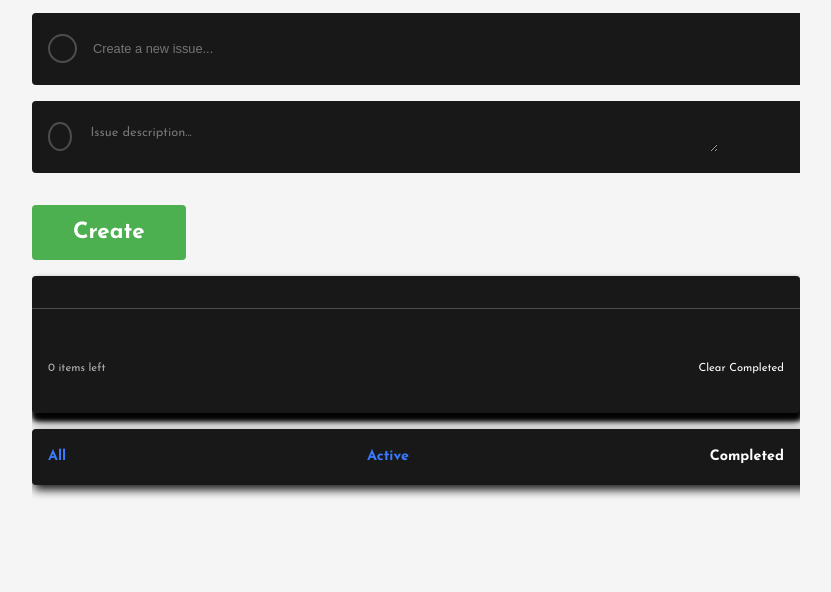
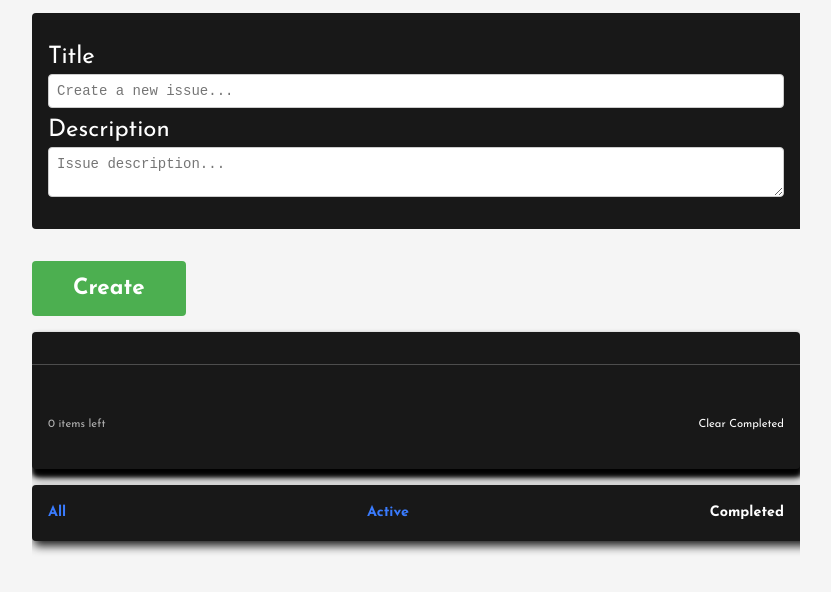
Before and after one commit to agraharidheeraj/Dom-Issues-Project, a plain HTML site: page client/index.html in a window 1280 px wide. Shown: the part 112-704 px from the top of the page, without its empty margins (224-1055 px from the left). Drawn offline with nearby package versions, Linux system fonts and the light colour scheme; no server answers.

Commit message:
css changes

```diff
--- a/client/index.html
+++ b/client/index.html
@@ -26,20 +26,24 @@
           <h1>GitHub Issues</h1>
         </header>
         <form id="createIssueForm">
-          <span class="round"></span>
+          <div class="input">
+            <label for="todo-input">Title</label>
             <input
               type="text"
               id="todo-input"
               placeholder="Create a new issue..."
             />
-        </form>
-        <form>
-          <span class="round"></span>
+          </div>
+
+          <div class="textarea">
+            <label for="issue-body">Description</label>
             <textarea
             id="issue-body"
             placeholder="Issue description..."
           ></textarea>
+          </div>
         </form>
+
         <button type="button" class="create-issue" onclick="handleCreateIssue()">Create</button>
 
 
--- a/client/style.css
+++ b/client/style.css
@@ -57,96 +57,38 @@ button {
 
 
 /* Form styling */
-form {
+
+#createIssueForm {
+  height: 100%;
   display: flex;
-  justify-content: space-between;
-  align-items: center;
-  flex-direction: row;
-  color: #b3b3b3;
-  height: 2.9rem;
-  padding: 0.5rem 0rem 0.5rem 1rem;
-}
-
-form span {
-  width: 25px;
-  height: 25px;
-  border: 2px solid #4d4d4d;
-  border-radius: 50%;
-  margin-right: 0.5rem;
-}
-
-form #todo-input {
-  flex: 1;
-  height: 2.9rem;
-  border: none;
-  background-color: #181818;
-  color: #e6e6e6;
-  font-size: 1rem;
-  padding: 0 0.5rem;
-  margin-right: 2rem;
-  outline: none;
-}
-
-form #todo-input:placeholder-shown {
-  font-size: 0.8rem;
-}
-
-form #todo-input:focus-visible {
-  outline: 1px solid #777a92;
+  flex-direction: column;
+  gap: 10px;
+  width: 100%;
+   padding: 2rem 1rem 2rem 1rem;
   background-color: #181818;
 }
 
-form #todo-input:active {
-  background-color: #181818;
-}
-
-
-/* Add the following CSS to your existing stylesheet */
-
-textarea {
-  width: 100%;
-   background-color: #181818;
-  color: #333;
-  padding: 0.5rem;
-  outline: none;
-  border: 2px solid transparent;
-  margin-bottom: 0.7rem;
-  margin-right: 6rem;
-  padding: 0;
-  margin-left: 0.5rem;
-  transition: border-color 0.3s ease;
-  margin-top: 1rem;
-  font-size: 0.8rem;
-  font-family: 'Josefin Sans', sans-serif;
-
-}
-
-textarea:focus,
-textarea:not(:placeholder-shown) {
-  outline: 1px solid #777a92;
-  color: white;
-
-}
-
-
-.issue-header.completed {
-  opacity: 0.5;
-}
-
-
-form .add-issue {
-  height: 2.9rem;
-  width: 2.9rem;
-  background-color: inherit;
-  border: none;
-  border-top-right-radius: inherit;
-  border-bottom-right-radius: inherit;
-  font-size: 2.5rem;
-  font-weight: 400;
-  color: white;
+.input,
+.textarea {
+  display: flex;
+  flex-direction: column;
   margin-right: 2rem;
 }
 
+label {
+  margin-bottom: 5px;
+  color: white;
+   font-size: 1.5rem;
+}
+
+input,
+textarea {
+  padding: 8px;
+  font-size: 14px;
+  border: 1px solid #ccc;
+  border-radius: 4px;
+  font-family: 'Courier New', Courier, monospace;
+}
 /* Issue container styling */
 .issue-container {
   box-shadow: 1px 8px 10px rgba(0, 0, 0, 0.877), 2px 5px 7px rgba(0, 0, 0, 0.877), 1px 7px 4px rgba(0, 0, 0, 0.877);
@@ -363,6 +305,8 @@ p .placeholder {
 .update-form label {
   display: block;
   margin-bottom: 8px;
+  color: #181818;
+  font-size: 1rem;
 }
 
 .update-form input,
```
Also changed, not shown: 1 other file. Lines whose indentation alone changed are shown as unchanged.
